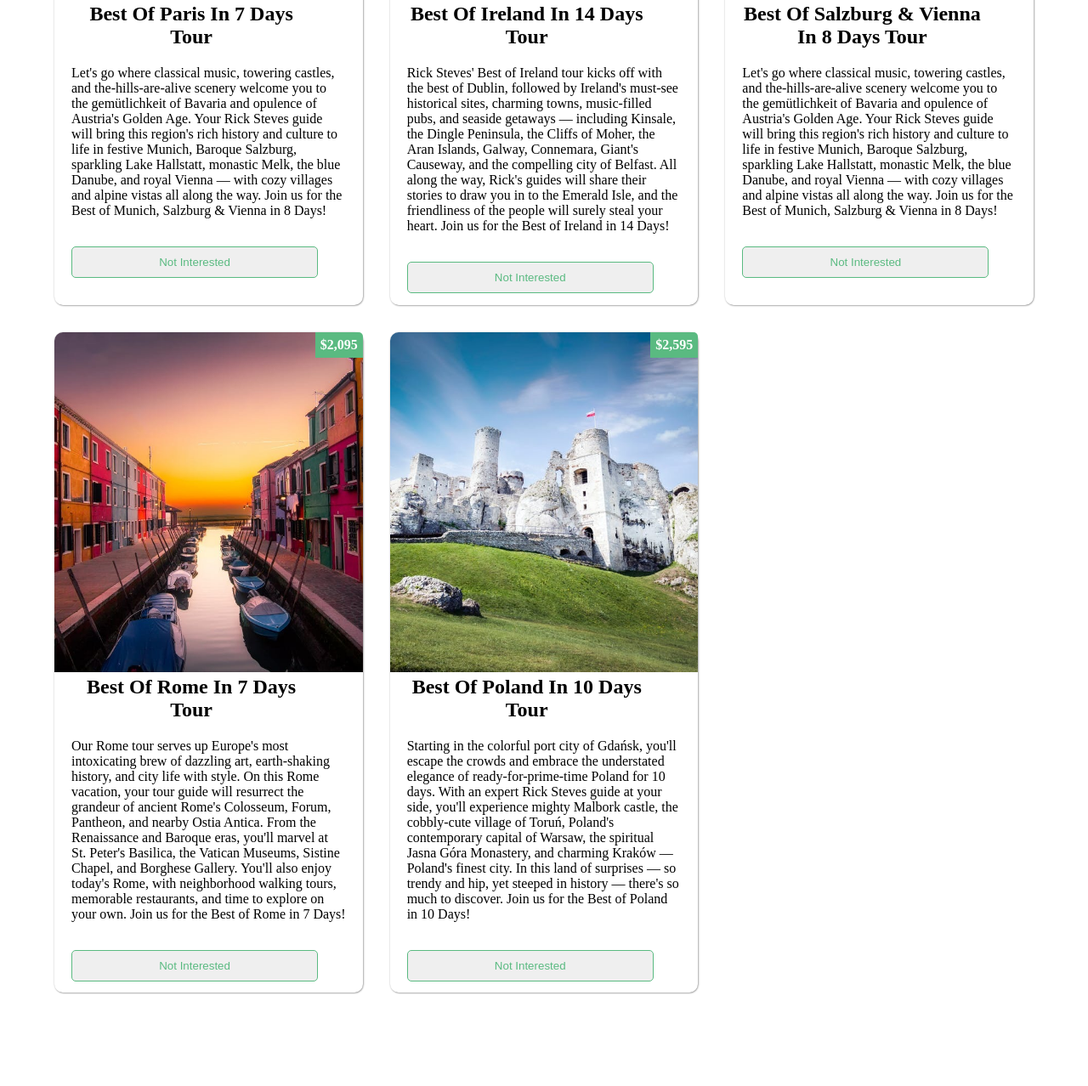
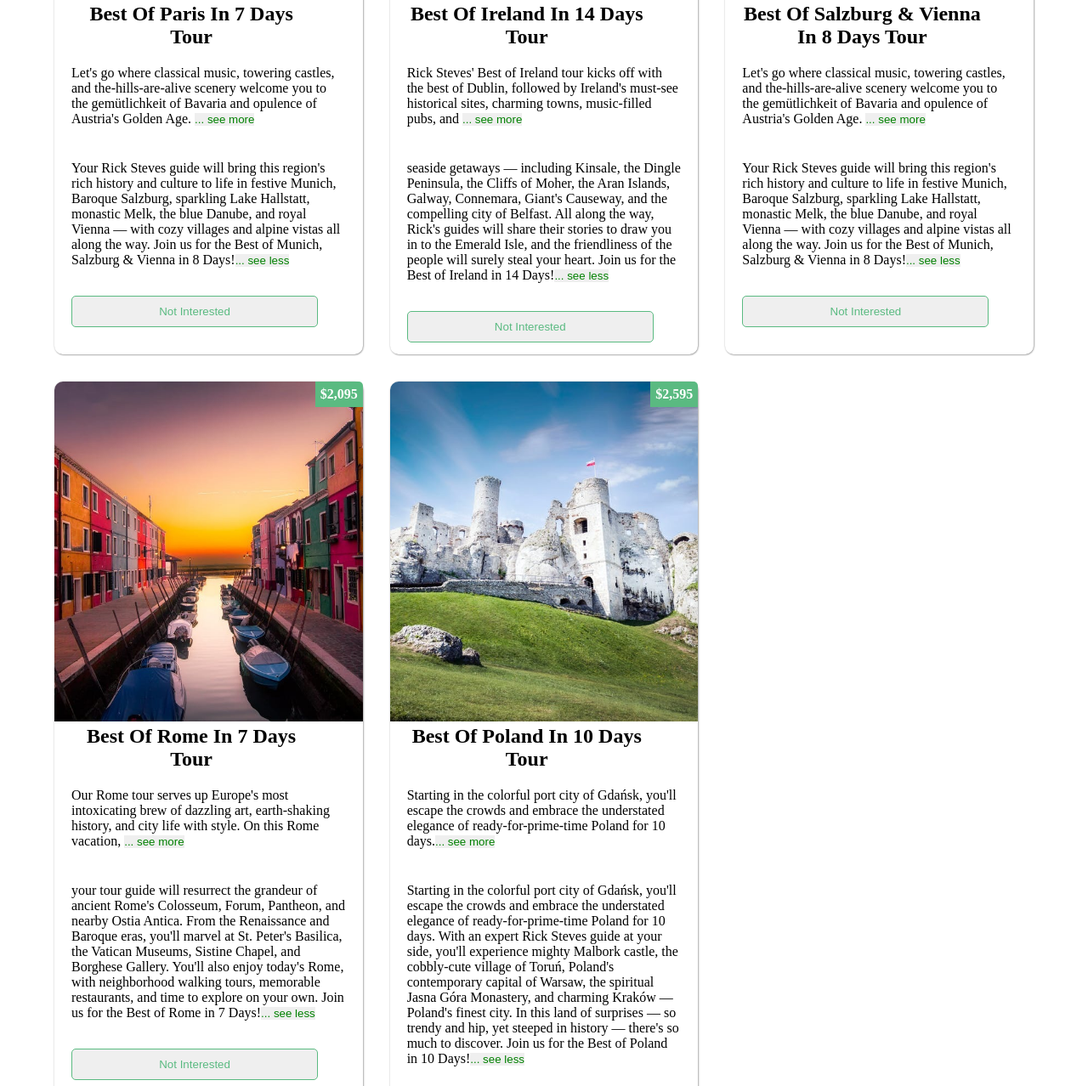
Before and after one commit to shahzadakram786/home_work_Our_Tours, a plain HTML site: page index.html in a window 1280 px wide. Shown: the part 538-1816 px from the top of the page at 85% size. Before the commit the page ends 1786 px from the top, so only its background shows below. Drawn offline with Linux system fonts and the light colour scheme.

Commit message:
adding functions for see buttn

```diff
--- a/index.css
+++ b/index.css
@@ -157,3 +157,15 @@ hr {
     cursor: pointer;
     background-color: #387857;
 }
+
+
+/* #smore {
+    border: none;
+    color: green;
+} */
+
+.see {
+    color: green;
+    border: none;
+    cursor: pointer;
+}
--- a/index.js
+++ b/index.js
@@ -2,80 +2,124 @@ let doc = document.getElementById("main");
 let con = document.querySelectorAll(".container");
 let ttl = document.getElementById("heading");
 ttl.innerHTML += `  <h1 id="ourt">our tours<hr></h1>`
-
+    // console.log("this is it :", para / 2)
 
 const array = [{
         img: "./tour-1.jpeg",
         title: "Best Of Paris In 7 Days Tour",
-        text: "Let's go where classical music, towering castles, and the-hills-are-alive scenery welcome you to the gemütlichkeit of Bavaria and opulence of Austria's Golden Age. Your Rick Steves guide will bring this region's rich history and culture to life in festive Munich, Baroque Salzburg, sparkling Lake Hallstatt, monastic Melk, the blue Danube, and royal Vienna — with cozy villages and alpine vistas all along the way. Join us for the Best of Munich, Salzburg & Vienna in 8 Days!",
+        text: "Let's go where classical music, towering castles, and the-hills-are-alive scenery welcome you to the gemütlichkeit of Bavaria and opulence of Austria's Golden Age. ",
+        text2: "Your Rick Steves guide will bring this region's rich history and culture to life in festive Munich, Baroque Salzburg, sparkling Lake Hallstatt, monastic Melk, the blue Danube, and royal Vienna — with cozy villages and alpine vistas all along the way. Join us for the Best of Munich, Salzburg & Vienna in 8 Days!",
         Price: "$1,995"
 
     }, {
 
         img: "./tour-2.jpeg",
         title: "Best Of Ireland In 14 Days Tour",
-        text: "Rick Steves' Best of Ireland tour kicks off with the best of Dublin, followed by Ireland's must-see historical sites, charming towns, music-filled pubs, and seaside getaways — including Kinsale, the Dingle Peninsula, the Cliffs of Moher, the Aran Islands, Galway, Connemara, Giant's Causeway, and the compelling city of Belfast. All along the way, Rick's guides will share their stories to draw you in to the Emerald Isle, and the friendliness of the people will surely steal your heart. Join us for the Best of Ireland in 14 Days!",
+        text: "Rick Steves' Best of Ireland tour kicks off with the best of Dublin, followed by Ireland's must-see historical sites, charming towns, music-filled pubs, and ",
+        text2: "seaside getaways — including Kinsale, the Dingle Peninsula, the Cliffs of Moher, the Aran Islands, Galway, Connemara, Giant's Causeway, and the compelling city of Belfast. All along the way, Rick's guides will share their stories to draw you in to the Emerald Isle, and the friendliness of the people will surely steal your heart. Join us for the Best of Ireland in 14 Days!",
         Price: "$3,895"
 
     },
     {
         img: "./tour-3.jpeg",
         title: "Best Of Salzburg & Vienna In 8 Days Tour",
-        text: "Let's go where classical music, towering castles, and the-hills-are-alive scenery welcome you to the gemütlichkeit of Bavaria and opulence of Austria's Golden Age. Your Rick Steves guide will bring this region's rich history and culture to life in festive Munich, Baroque Salzburg, sparkling Lake Hallstatt, monastic Melk, the blue Danube, and royal Vienna — with cozy villages and alpine vistas all along the way. Join us for the Best of Munich, Salzburg & Vienna in 8 Days!",
+        text: "Let's go where classical music, towering castles, and the-hills-are-alive scenery welcome you to the gemütlichkeit of Bavaria and opulence of Austria's Golden Age. ",
+        text2: "Your Rick Steves guide will bring this region's rich history and culture to life in festive Munich, Baroque Salzburg, sparkling Lake Hallstatt, monastic Melk, the blue Danube, and royal Vienna — with cozy villages and alpine vistas all along the way. Join us for the Best of Munich, Salzburg & Vienna in 8 Days!",
         Price: "$2,695"
     },
     {
         img: "./tour-4.jpeg",
         title: "Best Of Rome In 7 Days Tour",
-        text: "Our Rome tour serves up Europe's most intoxicating brew of dazzling art, earth-shaking history, and city life with style. On this Rome vacation, your tour guide will resurrect the grandeur of ancient Rome's Colosseum, Forum, Pantheon, and nearby Ostia Antica. From the Renaissance and Baroque eras, you'll marvel at St. Peter's Basilica, the Vatican Museums, Sistine Chapel, and Borghese Gallery. You'll also enjoy today's Rome, with neighborhood walking tours, memorable restaurants, and time to explore on your own. Join us for the Best of Rome in 7 Days!",
+        text: "Our Rome tour serves up Europe's most intoxicating brew of dazzling art, earth-shaking history, and city life with style. On this Rome vacation, ",
+        text2: "your tour guide will resurrect the grandeur of ancient Rome's Colosseum, Forum, Pantheon, and nearby Ostia Antica. From the Renaissance and Baroque eras, you'll marvel at St. Peter's Basilica, the Vatican Museums, Sistine Chapel, and Borghese Gallery. You'll also enjoy today's Rome, with neighborhood walking tours, memorable restaurants, and time to explore on your own. Join us for the Best of Rome in 7 Days!",
         Price: "$2,095"
     },
     {
         img: "./tour-5.jpeg",
         title: "Best Of Poland In 10 Days Tour",
-        text: "Starting in the colorful port city of Gdańsk, you'll escape the crowds and embrace the understated elegance of ready-for-prime-time Poland for 10 days. With an expert Rick Steves guide at your side, you'll experience mighty Malbork castle, the cobbly-cute village of Toruń, Poland's contemporary capital of Warsaw, the spiritual Jasna Góra Monastery, and charming Kraków — Poland's finest city. In this land of surprises — so trendy and hip, yet steeped in history — there's so much to discover. Join us for the Best of Poland in 10 Days!",
+        text: "Starting in the colorful port city of Gdańsk, you'll escape the crowds and embrace the understated elegance of ready-for-prime-time Poland for 10 days.",
+        text2: "Starting in the colorful port city of Gdańsk, you'll escape the crowds and embrace the understated elegance of ready-for-prime-time Poland for 10 days. With an expert Rick Steves guide at your side, you'll experience mighty Malbork castle, the cobbly-cute village of Toruń, Poland's contemporary capital of Warsaw, the spiritual Jasna Góra Monastery, and charming Kraków — Poland's finest city. In this land of surprises — so trendy and hip, yet steeped in history — there's so much to discover. Join us for the Best of Poland in 10 Days!",
         Price: "$2,595"
     }
 ]
 
+
 for (let i = 0; i < array.length; i++) {
+
+
     doc.innerHTML += `
     <div id = "ins1">
     <img src = "${array[i].img}" id="img">
     <h4 class="h4">${array[i].Price}</h4>
     <div id = "textArea">
     <h2 class="h2">${array[i].title}</h2>
-    <p class = "text">${array[i].text}</p>
+    <p class="text" id="txt1">${array[i].text}<button id="semore"  class = "see">... see more</button></p>
+    <p class="text" id="txt2">${array[i].text2}<button id="seless" class = "see">... see less</button></p>
     </div>
     <button class="btn">Not Interested</button>
     </div>
     `;
+    let text1 = document.getElementById("txt1");
+    let text2 = document.getElementById("txt2");
+
+
+    let see = document.querySelectorAll(".see")
+    for (let i = 0; i < see.length; i++) {
+
+        if (text1.length) {
+            text1.style.display = "none";
+        } else {
+            text1.style.display = "block";
+        }
+
+
+        let seemore = document.getElementById("semore");
+        let seeless = document.getElementById("seless");
+
+        seemore.addEventListener("click", () => {
+            text2.style.display = "none";
+
+        });
+        seeless.addEventListener("click", () => {
+            text2.style.display = "none"
+        });
+    }
+}
+
 let butn = document.querySelectorAll(".btn");
-    // butn.forEach((butn) => {
+// let para = document.querySelectorAll(".text");
+
+// let shortPara = para / 2
+// for (let i = 0; i < para.length; i++) {
+//     if (para.length / 2) {
+//         console.log(para)
+//         para.innerHTML += `<button id = "smore">see_more</button>`
+
+//     }
+// }
+
+
 for (let i = 0; i < butn.length; i++) {
     butn[i].addEventListener("click", () => {
-            // let ins = document.getElementById()
-            // let ins = butn.parentElement;
         let ins = butn[i].closest('#ins1');
         if (ins) {
             ins.remove();
 
             if (document.querySelectorAll('#ins1').length === 0) {
                 ttl.style.display = "none";
-                    // ttl.innerHTML += `  <h1 id="ourt">No Tours Left</h1>`
-
                 doc.innerHTML +=
                     `
                            <div class="aftr">
                            <h4 id = "title">No Tours Left</h4>
-                           <button id="rfrsh">Refresh</button>
-                           </div>
+                           <a href="" id="rfrsh"><button >Refresh</button>
+                           <a></div>
                         `;
-                    let rfrshbtn = document.getElementById("rfrsh")
-                    rfrshbtn.addEventListener("click", () => {
-                        location.reload();
+                // let rfrshbtn = document.getElementById("rfrsh")
+                // rfrshbtn.addEventListener("click", () => {
+                // location.reload();
 
-                    })
+
+                // })
 
             }
 
@@ -88,7 +132,10 @@ for (let i = 0; i < array.length; i++) {
 }
 
 
-};
+
+
+
+
 
 
 
```
Also changed, not shown: index.html (+1 -3 lines). Lines whose indentation alone changed are shown as unchanged.
